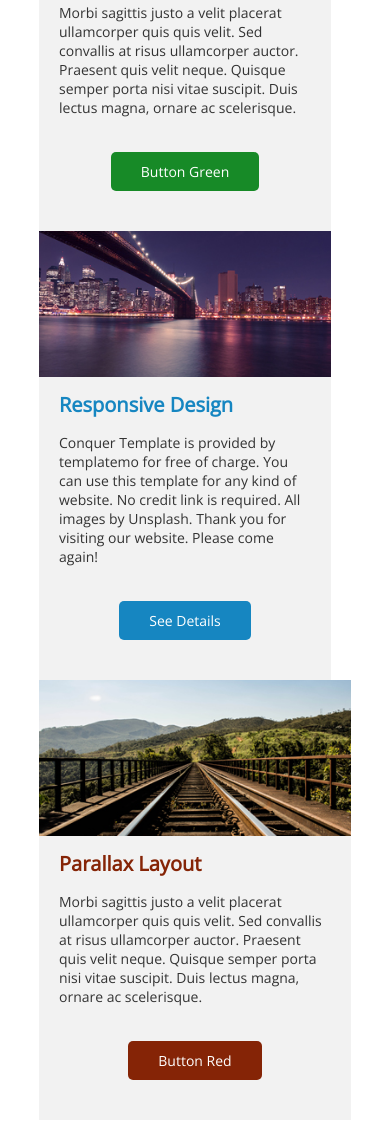
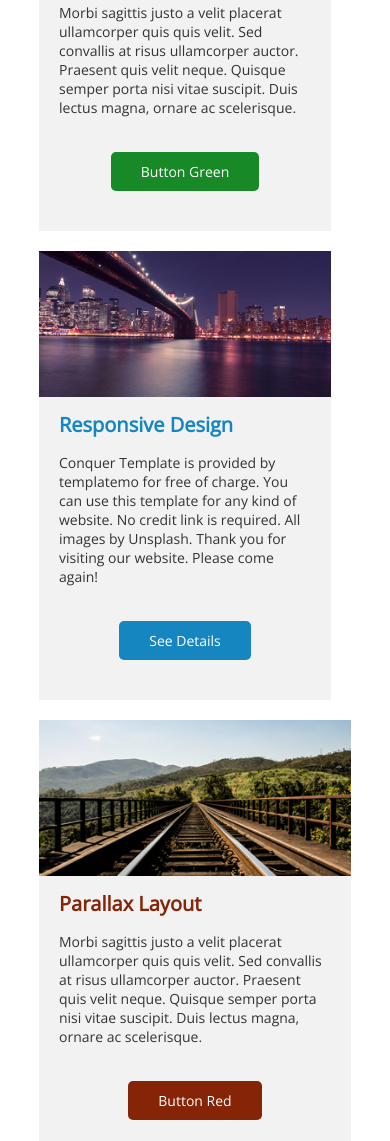
Before and after one commit to JelenaGajic/Conquier, a plain HTML site: page index.html in a window 390 px wide. Shown: the part 859-2000 px from the top of the page. Drawn offline with nearby package versions, Linux system fonts and the light colour scheme.

Commit message:
Add padding to feature-content

```diff
--- a/css/style.css
+++ b/css/style.css
@@ -426,6 +426,9 @@ footer {
         display: grid;
         grid-template-columns: auto;
     }
+    .feature-content, .childAboutUsSecond {
+        margin-bottom: 20px;
+    }
     .single-page-nav {
         background-color: #383E4C;
         max-height: 0;
```
